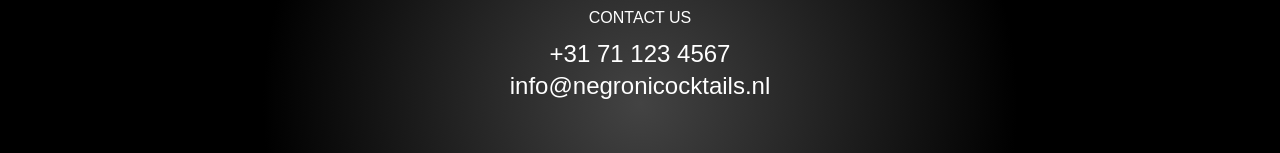
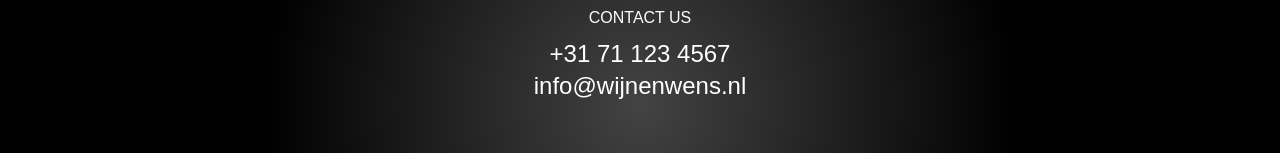
Before and after one commit to jazellemaira/gsap_cocktails, a React (Vite) app: page / in a window 1280 px wide. Shown: the part 5402-5555 px from the top of the page. Built offline with nearby package versions, Linux system fonts and the light colour scheme; a web font is replaced by a local one.

Commit message:
fix(contacts): Update contact email address to new domain

```diff
--- a/src/components/Contact.jsx
+++ b/src/components/Contact.jsx
@@ -58,7 +58,7 @@
         <div>
           <h3>Contact Us</h3>
           <p>+31 71 123 4567</p>
-          <p>info@negronicocktails.nl</p>
+          <p>info@wijnenwens.nl</p>
         </div>
         <div>
           <h3>Open Every Day</h3>
```
